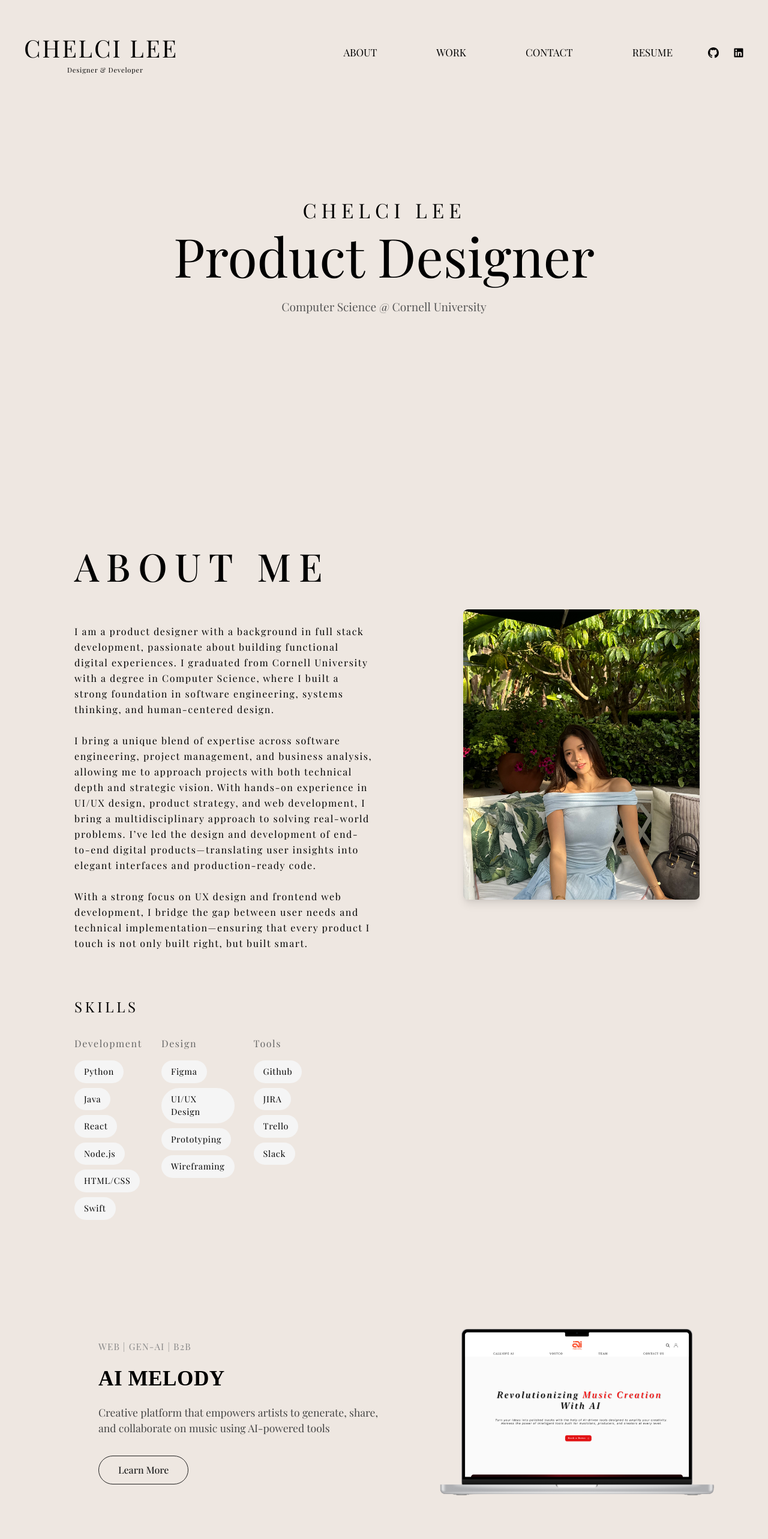
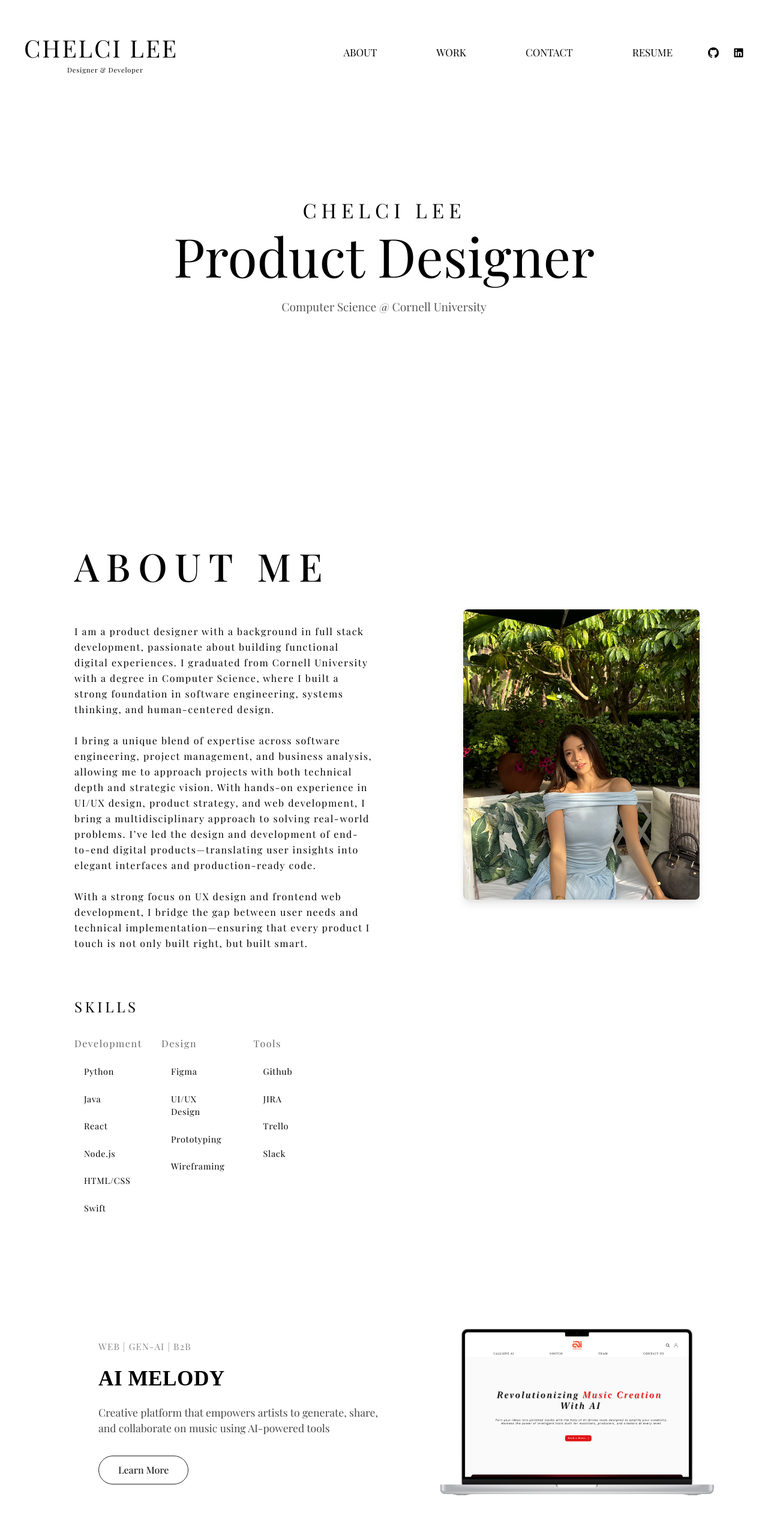
Before and after one commit to cl868/portfolio, a React (Vite) app: page / in a window 1280 px wide. Shown: the top 2566 px of the page at 60% size. Built offline with nearby package versions, Linux system fonts and the light colour scheme.

Commit message:
Set all backgrounds to white across all pages and components

```diff
--- a/src/components/Navbar.css
+++ b/src/components/Navbar.css
@@ -5,7 +5,7 @@
     right: 0;
     padding: 0.5rem;
     z-index: 50;
-    background: var(--background);
+    background: #fff;
     backdrop-filter: blur(10px);
     transition: transform 0.3s ease;
 }
@@ -81,7 +81,7 @@
     top: 60px;
     left: 0;
     right: 0;
-    background: var(--background);
+    background: #fff;
     padding: 2rem;
     flex-direction: column;
     align-items: center;
--- a/src/components/sections/About.css
+++ b/src/components/sections/About.css
@@ -97,7 +97,7 @@
 .skill-tag {
     font-size: 0.9rem;
     padding: 0.5rem 1rem;
-    background-color: #f5f5f5;
+    background-color: #fff;
     border-radius: 2rem;
     letter-spacing: 0.05em;
     transition: all 0.3s ease;
--- a/src/components/sections/Contact.css
+++ b/src/components/sections/Contact.css
@@ -42,7 +42,7 @@
     border: 1px solid #ddd;
     border-radius: 4px;
     font-family: inherit;
-    background: transparent;
+    background: #fff;
     color: inherit;
 }
 
@@ -53,7 +53,7 @@
 
 .submit-button {
     padding: 1rem 2rem;
-    background: transparent;
+    background: #fff;
     border: 1px solid currentColor;
     font-family: 'Playfair Display', serif;
     font-size: 0.9rem;
--- a/src/components/sections/Souffle.css
+++ b/src/components/sections/Souffle.css
@@ -1,7 +1,7 @@
 .souffle-page {
     padding: 2rem;
     min-height: 100vh;
-    background: var(--background);
+    background: #fff;
     padding-top: 80px;
 }
 
@@ -112,7 +112,7 @@
     width: 100%;
     max-width: 100%;
     margin: 0 0 2.5rem 0;
-    background: #f8f5f2;
+    background: #fff;
     border-radius: 1rem;
     padding: 2rem 2.5rem;
     box-shadow: 0 2px 12px rgba(0,0,0,0.03);
--- a/src/components/sections/Work.css
+++ b/src/components/sections/Work.css
@@ -63,7 +63,7 @@
   margin-bottom: 4rem;
   padding: 2rem 0;
   border-radius: 2rem;
-  background: transparent;
+  background: #fff;
 }
 
 .work-item-content {
--- a/src/index.css
+++ b/src/index.css
@@ -4,7 +4,7 @@ html, body {
   margin: 0;
   padding: 0;
   font-family: "Inter", sans-serif;
-  background: #fafaf6;
+  background: #fff;
   color: #1f2937;
 }
 
--- a/src/styles/globals.css
+++ b/src/styles/globals.css
@@ -1,7 +1,7 @@
 @import url('https://fonts.googleapis.com/css2?family=Playfair+Display:wght@400;500;600;700&display=swap');
 
 :root {
-  --background: #eee7e1;
+  --background: #fff;
   --text: #000000;
 }
 
```
